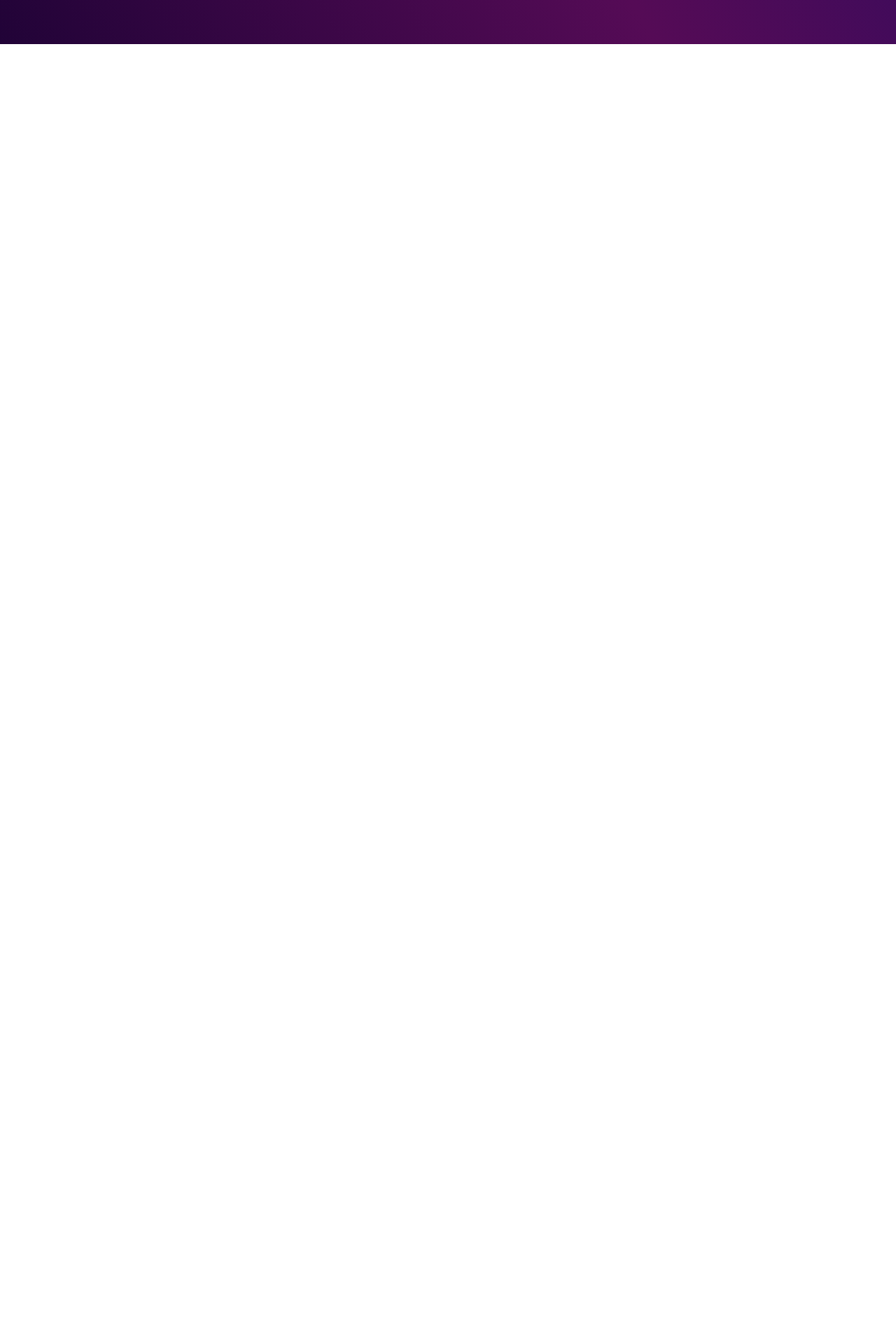
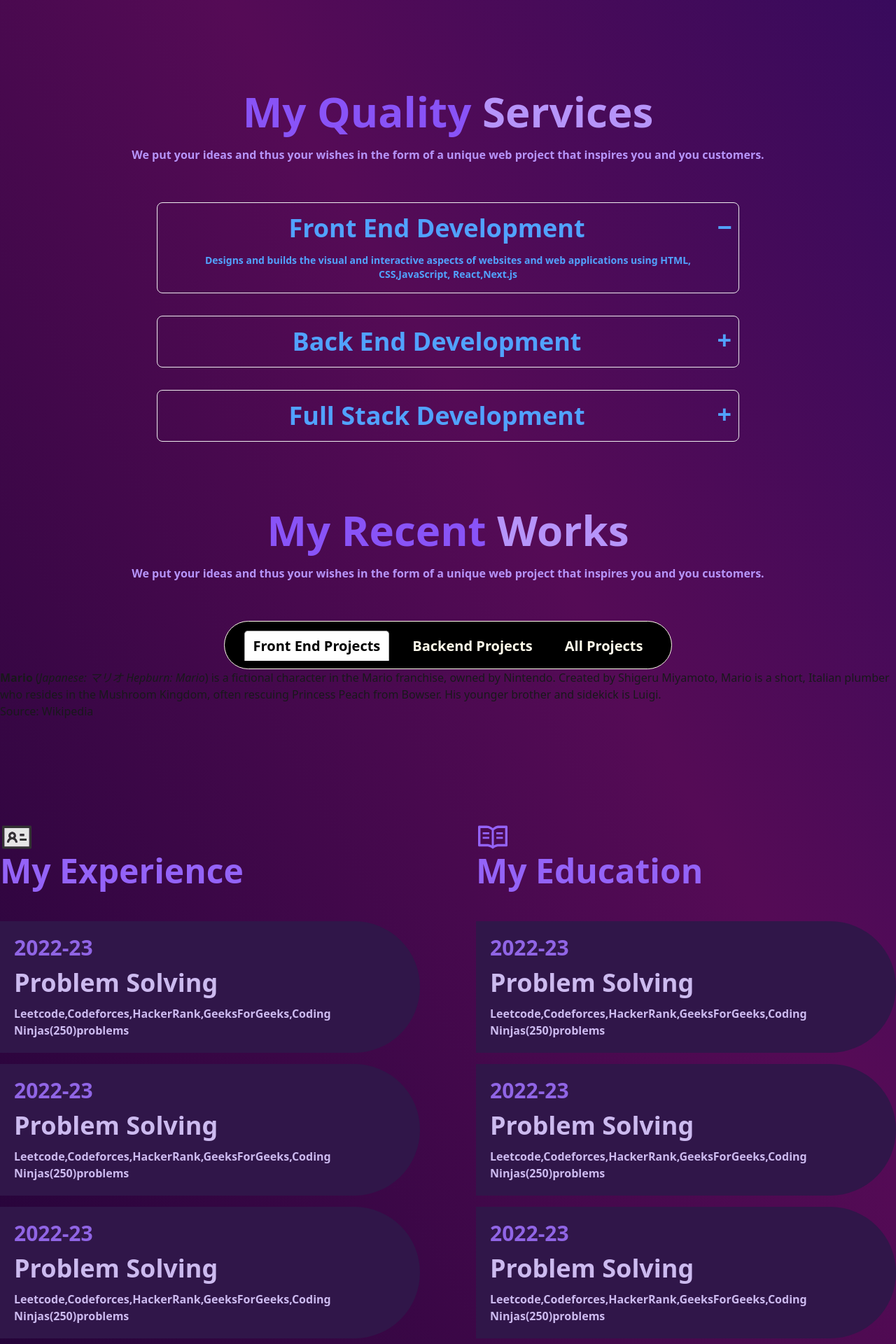
Before and after one commit to bibek-totol/My-Portfolio, a React (Vite) app: page / in a window 1280 px wide. Shown: the part 840-2760 px from the top of the page at 70% size. Before the commit the page ends 903 px from the top, so only its background shows below. Built offline with nearby package versions, Linux system fonts and the light colour scheme.

Commit message:
Experiences and Education

```diff
--- a/package.json
+++ b/package.json
@@ -15,6 +15,7 @@
     "react": "^18.3.1",
     "react-dom": "^18.3.1",
     "react-icons": "^5.4.0",
+    "react-tabs": "^6.1.0",
     "tailwindcss": "^4.0.1"
   },
   "devDependencies": {
--- a/src/Banner1.jsx
+++ b/src/Banner1.jsx
@@ -30,7 +30,8 @@ export default function Banner1() {
       </div>
 
 
-      <p className='pookie animate__animated animate__heartBeat animate__infinite animate__slower animate__delay-0.5s font-bold text-[#550b56] [font-size:280px] absolute lg:top-36 lg:left-[480px] z-10'>
+      <p className='pookie animate__animated animate__heartBeat animate__infinite animate__slower animate__delay-0.5s font-bold text-[#550b56] [font-size:280px] absolute lg:top-36 lg:left-[480px] z-10
+      opacity-20 lg:opacity-50'>
         HI
       </p>
 
@@ -40,13 +41,13 @@ export default function Banner1() {
       </div>
 
       <div className=''>
-        <span className='text-[#D7C4FC] [font-size:70px] font-extrabold '>2+ <span className='text-2xl text-[#D7C4FC]  '>Years of Experience</span></span>
+        <span className='text-[#D7C4FC] [font-size:50px] lg:[font-size:90px] font-extrabold '>2+ <span className='text-2xl text-[#D7C4FC]  '>Years of Experience</span></span>
 
       </div>
 
 
       <div className=''>
-        <span className='text-[#D7C4FC] [font-size:70px] font-extrabold '>20+ <span className='text-2xl text-[#D7C4FC]  '>Projects Completed</span></span>
+        <span className='text-[#D7C4FC] [font-size:50px] lg:[font-size:90px] font-extrabold '>20+ <span className='text-2xl text-[#D7C4FC]  '>Projects Completed</span></span>
 
       </div>
 
--- /dev/null
+++ b/src/Experience.jsx
@@ -0,0 +1,98 @@
+import React from 'react'
+import { AiTwotoneIdcard } from "react-icons/ai";
+import { AiOutlineRead } from "react-icons/ai";
+
+export default function Experience() {
+  return (
+    <div className='mt-28 h-full py-3 grid grid-cols-1 lg:grid-cols-2 justify-center gap-x-20 '>
+      <div className=''>
+      <p className='text-4xl lg:text-5xl font-bold text-[#9463F8] mt-5'>
+      <span><AiTwotoneIdcard /></span> My Experience
+        </p>
+        <div className='bg-[#301649] hover:bg-[#834EF0] transition duration-300 rounded-r-full flex flex-col gap-y-3 p-5 mt-12'>
+        <p className='text-3xl font-bold text-[#9065E5]'>2022-23</p>
+        <p className='text-4xl font-bold text-[#CCBAEF]'>Problem Solving</p>
+        <p className='text-1xl font-bold text-[#CCBAEF]'>Leetcode,Codeforces,HackerRank,GeeksForGeeks,Coding Ninjas(250)problems</p>
+
+        </div>
+
+
+
+        <div className='bg-[#301649] hover:bg-[#834EF0] transition duration-300 rounded-r-full flex flex-col gap-y-3 p-5 mt-4'>
+        <p className='text-3xl font-bold text-[#9065E5]'>2022-23</p>
+        <p className='text-4xl font-bold text-[#CCBAEF]'>Problem Solving</p>
+        <p className='text-1xl font-bold text-[#CCBAEF]'>Leetcode,Codeforces,HackerRank,GeeksForGeeks,Coding Ninjas(250)problems</p>
+
+        </div>
+
+
+
+
+        <div className='bg-[#301649] hover:bg-[#834EF0] transition duration-300 rounded-r-full flex flex-col gap-y-3 p-5 mt-4'>
+        <p className='text-3xl font-bold text-[#9065E5]'>2022-23</p>
+        <p className='text-4xl font-bold text-[#CCBAEF]'>Problem Solving</p>
+        <p className='text-1xl font-bold text-[#CCBAEF]'>Leetcode,Codeforces,HackerRank,GeeksForGeeks,Coding Ninjas(250)problems</p>
+
+        </div>
+
+
+
+        <div className='bg-[#301649] hover:bg-[#834EF0] transition duration-300 rounded-r-full flex flex-col gap-y-3 p-5 mt-4'>
+        <p className='text-3xl font-bold text-[#9065E5]'>2022-23</p>
+        <p className='text-4xl font-bold text-[#CCBAEF]'>Problem Solving</p>
+        <p className='text-1xl font-bold text-[#CCBAEF]'>Leetcode,Codeforces,HackerRank,GeeksForGeeks,Coding Ninjas(250)problems</p>
+
+        </div>
+
+      </div>
+
+
+
+
+
+      <div className=''>
+      <p className='text-4xl lg:text-5xl font-bold text-[#9463F8] mt-5'>
+      <span><AiOutlineRead /></span>
+           My Education
+        </p>
+        <div className='bg-[#301649] hover:bg-[#834EF0] transition duration-300 rounded-r-full flex flex-col gap-y-3 p-5 mt-12'>
+        <p className='text-3xl font-bold text-[#9065E5]'>2022-23</p>
+        <p className='text-4xl font-bold text-[#CCBAEF]'>Problem Solving</p>
+        <p className='text-1xl font-bold text-[#CCBAEF]'>Leetcode,Codeforces,HackerRank,GeeksForGeeks,Coding Ninjas(250)problems</p>
+
+        </div>
+
+
+
+        <div className='bg-[#301649] hover:bg-[#834EF0] transition duration-300 rounded-r-full flex flex-col gap-y-3 p-5 mt-4'>
+        <p className='text-3xl font-bold text-[#9065E5]'>2022-23</p>
+        <p className='text-4xl font-bold text-[#CCBAEF]'>Problem Solving</p>
+        <p className='text-1xl font-bold text-[#CCBAEF]'>Leetcode,Codeforces,HackerRank,GeeksForGeeks,Coding Ninjas(250)problems</p>
+
+        </div>
+
+
+
+
+        <div className='bg-[#301649] hover:bg-[#834EF0] transition duration-300 rounded-r-full flex flex-col gap-y-3 p-5 mt-4'>
+        <p className='text-3xl font-bold text-[#9065E5]'>2022-23</p>
+        <p className='text-4xl font-bold text-[#CCBAEF]'>Problem Solving</p>
+        <p className='text-1xl font-bold text-[#CCBAEF]'>Leetcode,Codeforces,HackerRank,GeeksForGeeks,Coding Ninjas(250)problems</p>
+
+        </div>
+
+
+
+        <div className='bg-[#301649] hover:bg-[#834EF0] transition duration-300 rounded-r-full flex flex-col gap-y-3 p-5 mt-4'>
+        <p className='text-3xl font-bold text-[#9065E5]'>2022-23</p>
+        <p className='text-4xl font-bold text-[#CCBAEF]'>Problem Solving</p>
+        <p className='text-1xl font-bold text-[#CCBAEF]'>Leetcode,Codeforces,HackerRank,GeeksForGeeks,Coding Ninjas(250)problems</p>
+
+        </div>
+
+      </div>
+
+
+    </div>
+  )
+}
--- a/src/First.jsx
+++ b/src/First.jsx
@@ -1,12 +1,18 @@
 import React from 'react'
 import Navbar from './Navbar'
 import Banner1 from './Banner1'
+import QualityServices from './QualityServices'
+import RecentWorks from './RecentWorks'
+import Experience from './Experience'
 
 function First() {
   return (
     <div className='mx-auto max-w-[1400px]  bg-[linear-gradient(60deg,_rgba(33,3,55,1)_0%,_rgba(85,11,86,1)_52%,_rgba(42,10,96,1)_100%)] h-full'>
         <Navbar/>
         <Banner1/>
+        <QualityServices/>
+        <RecentWorks/>
+        <Experience/>
     </div>
   )
 }
--- a/src/Navbar.jsx
+++ b/src/Navbar.jsx
@@ -11,7 +11,7 @@ export default function Navbar() {
         </div>
         <ul
           tabIndex={0}
-          class="menu menu-sm dropdown-content bg-base-100 rounded-box z-1 mt-3 w-52 p-2 shadow">
+          class="menu menu-sm dropdown-content bg-base-100 rounded-box z-1 mt-3 w-52 p-2 bg-[linear-gradient(60deg,_rgba(33,3,55,1)_0%,_rgba(85,11,86,1)_52%,_rgba(42,10,96,1)_100%)] shadow-sm">
            <li><a className='text-white font-extrabold'>Services</a></li>
         <li><a className='text-white font-extrabold'>Works</a></li>
         <li><a className='text-white font-extrabold'>Resume</a></li>
--- /dev/null
+++ b/src/QualityServices.jsx
@@ -0,0 +1,34 @@
+import React from 'react'
+
+export default function QualityServices() {
+  return (
+    <div className='h-full p-4'>
+      <div className='text-center'>
+      <p className='text-4xl lg:text-6xl font-bold text-[#8953F7] mt-5'>
+          My Quality <span className='text-[#B694FA]'>Services</span>
+        </p>
+        <p className='text-[#B694FA] font-bold mt-5'>We put your ideas and thus your wishes in the form of a unique web project that inspires you and you customers.</p>
+
+
+        <div className="collapse collapse-plus  border border-base-300 text-blue-400 w-2/3 mx-auto mt-14 ">
+  <input type="radio" name="my-accordion-3" defaultChecked />
+  <div className="collapse-title font-semibold text-4xl">Front End Development</div>
+  <div className="collapse-content text-sm font-bold">Designs and builds the visual and interactive aspects of websites and web applications using HTML, CSS,JavaScript, React,Next.js</div>
+</div>
+<div className="collapse collapse-plus  border border-base-300 text-blue-400 w-2/3 mx-auto mt-8">
+  <input type="radio" name="my-accordion-3" />
+  <div className="collapse-title font-semibold text-4xl">Back End Development</div>
+  <div className="collapse-content text-sm font-bold"> Focuses on building and managing the server, database, and application logic to ensure seamless functionality and data processing</div>
+</div>
+<div className="collapse collapse-plus  border border-base-300 text-blue-400 w-2/3 mx-auto mt-8">
+  <input type="radio" name="my-accordion-3" />
+  <div className="collapse-title font-semibold text-4xl">Full Stack Development</div>
+  <div className="collapse-content text-sm font-bold">Involves working on both the front-end and back-end of a web application, handling everything from user interfaces to server-side logic and databases.</div>
+</div>
+
+
+
+      </div>
+    </div>
+  )
+}
--- /dev/null
+++ b/src/RecentWorks.jsx
@@ -0,0 +1,71 @@
+import React from 'react'
+import { Tab, Tabs, TabList, TabPanel } from 'react-tabs';
+import 'react-tabs/style/react-tabs.css';
+export default function RecentWorks() {
+  return (
+    <div className='mt-20'>
+       <div className='text-center'>
+      <p className='text-4xl lg:text-6xl font-bold text-[#8953F7] mt-5'>
+          My Recent <span className='text-[#B694FA]'>Works</span>
+        </p>
+        <p className='text-[#B694FA] font-bold mt-5'>We put your ideas and thus your wishes in the form of a unique web project that inspires you and you customers.</p>
+        </div>
+
+        <Tabs>
+      <TabList className={'flex justify-center gap-5 [font-size:12px] lg:[font-size:20px] w-8/9 lg:w-1/2 mx-auto mt-14 border text-amber-50 font-bold bg-black p-3 rounded-full'}>
+        <Tab>Front End Projects</Tab>
+
+        <Tab>Backend Projects</Tab>
+        <Tab>All Projects</Tab>
+
+      </TabList>
+
+      <TabPanel>
+        <p>
+          <b>Mario</b> (<i>Japanese: マリオ Hepburn: Mario</i>) is a fictional character
+          in the Mario franchise, owned by Nintendo. Created by Shigeru Miyamoto, Mario
+          is a short, Italian plumber who resides in the Mushroom Kingdom, often rescuing
+          Princess Peach from Bowser. His younger brother and sidekick is Luigi.
+        </p>
+        <p>
+          Source:{" "}
+          <a href="https://en.wikipedia.org/wiki/Mario" target="_blank" rel="noopener noreferrer">
+            Wikipedia
+          </a>
+        </p>
+      </TabPanel>
+
+
+
+      <TabPanel>
+        <p>
+          <b>Princess Peach</b> (<i>Japanese: ピーチ姫 Hepburn: Pīchi-hime</i>) is the
+          princess of the Mushroom Kingdom and a recurring damsel-in-distress in the Mario series.
+          She is often depicted as Mario's love interest and the lead female character.
+        </p>
+        <p>
+          Source:{" "}
+          <a href="https://en.wikipedia.org/wiki/Princess_Peach" target="_blank" rel="noopener noreferrer">
+            Wikipedia
+          </a>
+        </p>
+      </TabPanel>
+
+      <TabPanel>
+        <p>
+          <b>Yoshi</b> (<i>ヨッシー Yosshī</i>) is a fictional dinosaur who debuted in Super Mario World (1990).
+          He has appeared in various Mario spin-offs, including Yoshi's Island, Mario Kart, and Super Smash Bros.
+        </p>
+        <p>
+          Source:{" "}
+          <a href="https://en.wikipedia.org/wiki/Yoshi" target="_blank" rel="noopener noreferrer">
+            Wikipedia
+          </a>
+        </p>
+      </TabPanel>
+
+
+    </Tabs>
+    </div>
+  )
+}
```
Also changed, not shown: src/assets/Screenshot_54.png (added), 1 other file (tests, documents, lock files or other folders).
